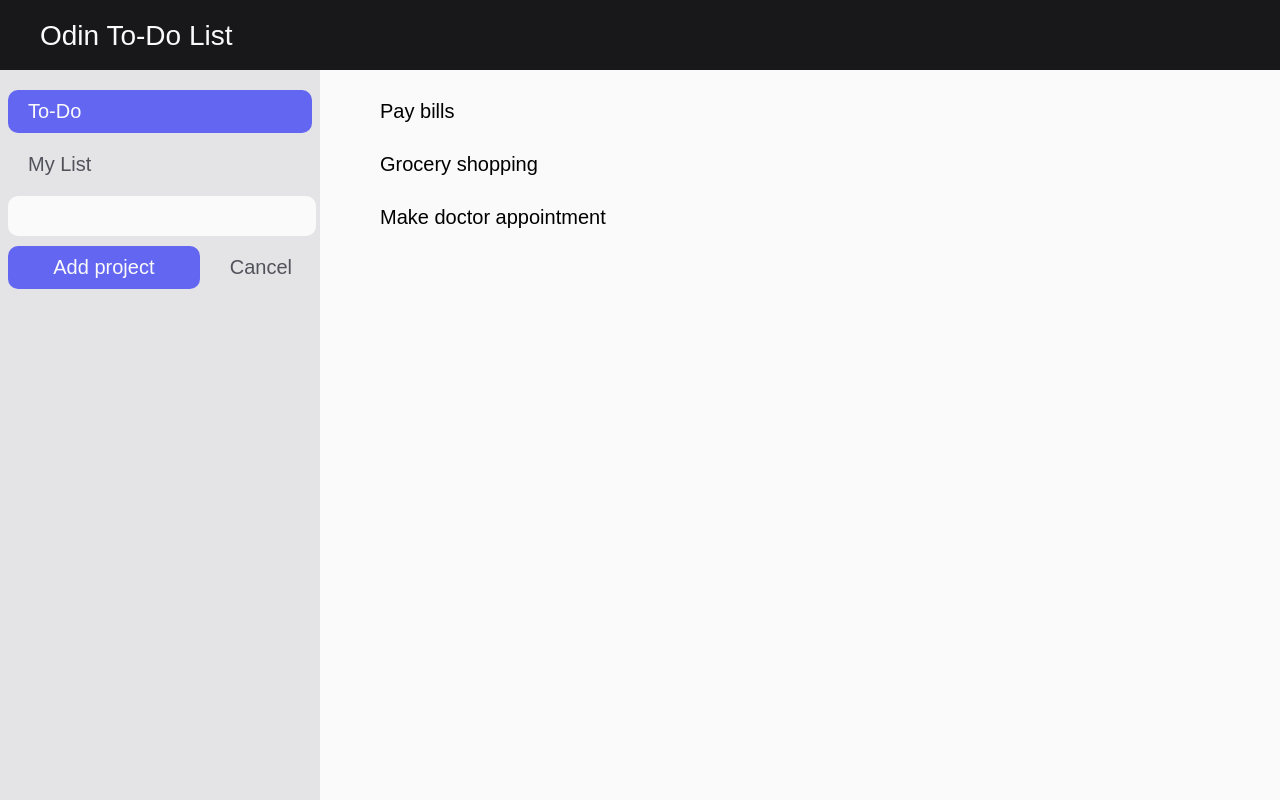
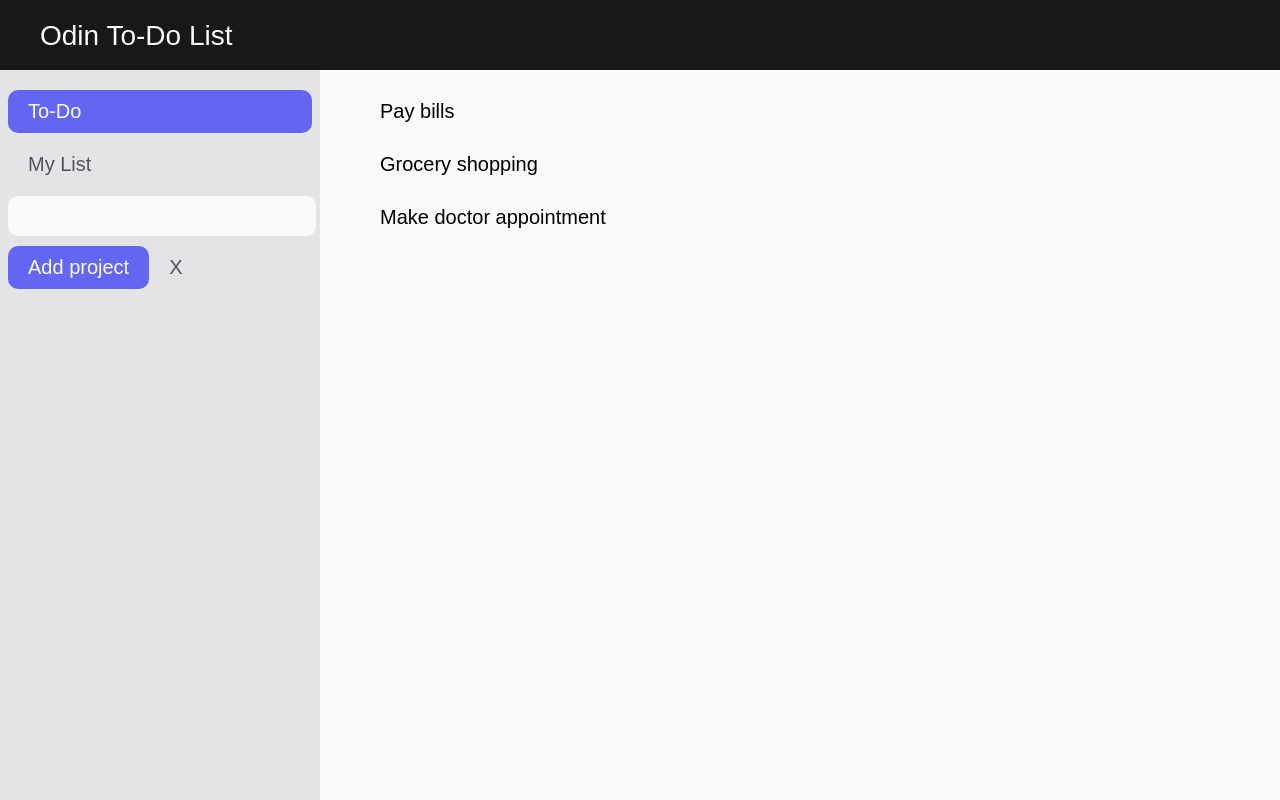
Before and after one commit to anthony-roncal/todo-list, a website built with webpack: page dist/index.html in a window 1280 px wide. Both pictures are taken after a click on the button "+ Add new project". Built offline with nearby package versions, Linux system fonts and the light colour scheme.

Commit message:
change designs for add project form

```diff
--- a/src/style.css
+++ b/src/style.css
@@ -62,7 +62,6 @@ header {
 
 .add-project-container {
     display: flex;
-    gap: 10px;
 }
 
 .show-add-project-form-btn,
@@ -78,13 +77,8 @@ header {
 }
 
 .add-project-btn {
-    flex: 4;
     background-color: #6366f1;
     color: #fafafa;
-}
-
-.add-project-cancel-btn {
-    flex: 1;
 }
 
 .project-item:hover,
@@ -93,6 +87,10 @@ header {
     background-color: #a1a1aa;
     color: black;
     cursor: pointer;
+}
+
+.add-project-cancel-btn:hover {
+    background-color: #e4e4e7;
 }
 
 .add-project-btn:hover {
--- a/src/viewController.js
+++ b/src/viewController.js
@@ -33,7 +33,7 @@ export default function viewController(projectsArray, currentProject) {
         addProjectBtn.classList.add('add-project-btn');
         addProjectBtn.classList.add('hidden');
 
-        addProjectCancelBtn.textContent = 'Cancel';
+        addProjectCancelBtn.textContent = 'X';
         addProjectCancelBtn.classList.add('add-project-cancel-btn');
         addProjectCancelBtn.classList.add('hidden');
 
```
